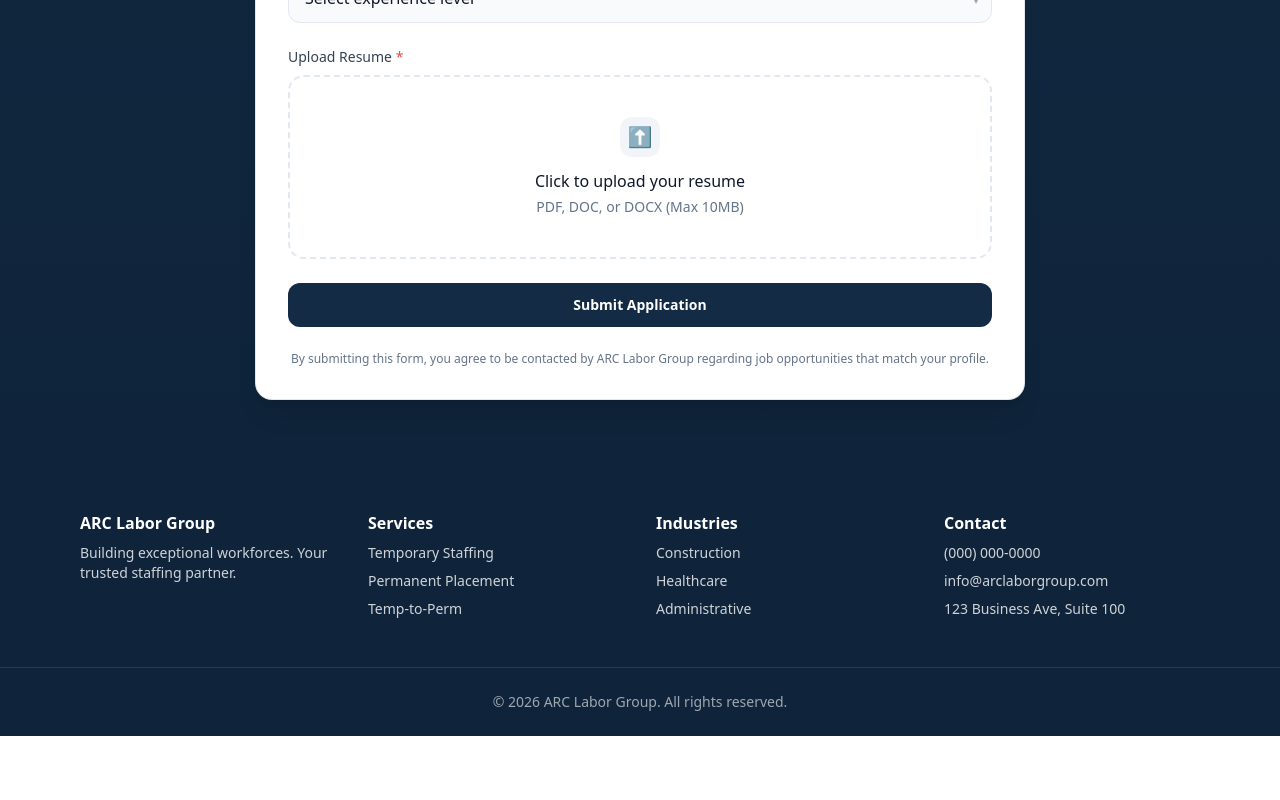
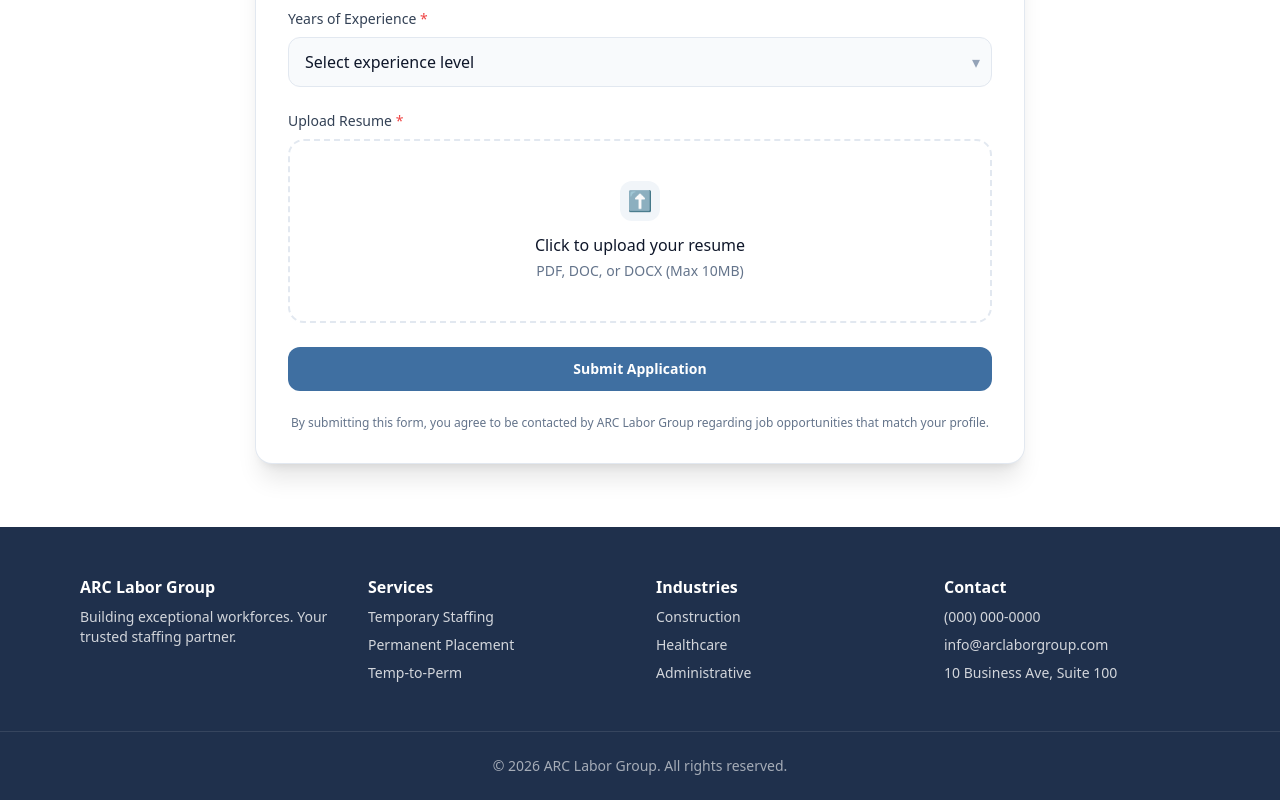
Before and after one commit to CristalWilsonLobo/maineLaborGroup, a React (Vite) app: page /maineLaborGroup/job-seekers in a window 1280 px wide. Shown: the part 845-1645 px from the top of the page. Before the commit the page ends 1581 px from the top, so only its background shows below. Built offline with nearby package versions, Linux system fonts and the light colour scheme.

Commit message:
Updated color scheme

```diff
--- a/src/components/Footer.tsx
+++ b/src/components/Footer.tsx
@@ -32,7 +32,7 @@ export default function Footer() {
           <ul className="text-sm mt-2 space-y-2">
             <li>(000) 000-0000</li>
             <li>info@arclaborgroup.com</li>
-            <li>123 Business Ave, Suite 100</li>
+            <li>10 Business Ave, Suite 100</li>
           </ul>
         </div>
       </div>
--- a/src/index.css
+++ b/src/index.css
@@ -3,8 +3,8 @@
 @tailwind utilities;
 
 :root {
-  --navy: #132b45;
-  --navy2: #0f243a;
-  --accent: #f97316; /* orange */
+  --navy: #3F6FA1;
+  --navy2: #1F304C;
+  --accent: #8F949C;
 }
 body { font-family: ui-sans-serif, system-ui, -apple-system, Segoe UI, Roboto, Arial; }
--- a/src/pages/Home.tsx
+++ b/src/pages/Home.tsx
@@ -279,12 +279,12 @@ export default function Home() {
               <div className="mt-8 flex flex-wrap gap-3">
                 <a
                   href="#find-talent"
-                  className="inline-flex items-center justify-center rounded-xl bg-orange-500 px-6 py-3 text-sm font-semibold text-white shadow-sm hover:bg-orange-600 transition"
+                  className="inline-flex items-center justify-center rounded-xl bg-[#6FA3D2] px-6 py-3 text-sm font-semibold text-white shadow-sm hover:bg-blue-600 transition"
                 >
                   Find Talent →
                 </a>
                 <a
-                  href="/job-seekers"
+                  href="/maineLaborGroup/job-seekers"
                   className="inline-flex items-center justify-center rounded-xl border border-white/25 bg-white/5 px-6 py-3 text-sm font-semibold text-white hover:bg-white/10 transition"
                 >
                   Find Work
--- a/src/pages/JobSeekers.tsx
+++ b/src/pages/JobSeekers.tsx
@@ -102,6 +102,7 @@ export default function JobSeekers() {
   }
 
   return (
+    <div>
     <section className="bg-gradient-to-b from-[color:var(--navy)] to-[color:var(--navy2)]">
       {/* Hero */}
       <div className="max-w-6xl mx-auto px-4 py-14 text-white text-center">
@@ -115,11 +116,12 @@ export default function JobSeekers() {
           opportunities across all industries and skill levels.
         </p>
       </div>
-
+    </section>
       {/* Form Card */}
+      <section>
       <div className="max-w-6xl mx-auto px-4 pb-16">
         <div className="-mt-8 mx-auto max-w-3xl">
-          <div className="rounded-2xl bg-white shadow-xl ring-1 ring-slate-200">
+          <div className="mt-16 rounded-2xl bg-white shadow-xl ring-1 ring-slate-200">
             <div className="p-8">
               <h2 className="text-xl font-semibold text-slate-900">Job Seeker Application</h2>
               <p className="mt-2 text-slate-600">
@@ -290,6 +292,7 @@ export default function JobSeekers() {
           </div>
         </div>
       </div>
-    </section>
+      </section>
+    </div>
   );
 }
--- a/src/pages/JobTickets.tsx
+++ b/src/pages/JobTickets.tsx
@@ -103,6 +103,7 @@ export default function JobTickets() {
   }
 
   return (
+    <div>
     <section className="bg-gradient-to-b from-[color:var(--navy)] to-[color:var(--navy2)]">
       {/* Header */}
       <div className="max-w-6xl mx-auto px-4 py-14 text-white text-center">
@@ -117,11 +118,12 @@ export default function JobTickets() {
           Please submit your weekly job ticket on every Friday of the week.
         </p>
       </div>
-
+    </section>
       {/* Form Card */}
+      <section>
       <div className="max-w-6xl mx-auto px-4 pb-16">
         <div className="-mt-8">
-          <div className="mx-auto w-full max-w-3xl rounded-2xl bg-white shadow-xl ring-1 ring-black/5">
+          <div className="mt-16 mx-auto w-full max-w-3xl rounded-2xl bg-white shadow-xl ring-1 ring-black/5">
             <div className="p-6 sm:p-8">
               <h2 className="text-lg font-semibold text-slate-900">Job Ticket Submission</h2>
               <p className="mt-1 text-sm text-slate-600">
@@ -366,5 +368,6 @@ export default function JobTickets() {
         </div>
       </div>
     </section>
+  </div>
   );
 }
```
